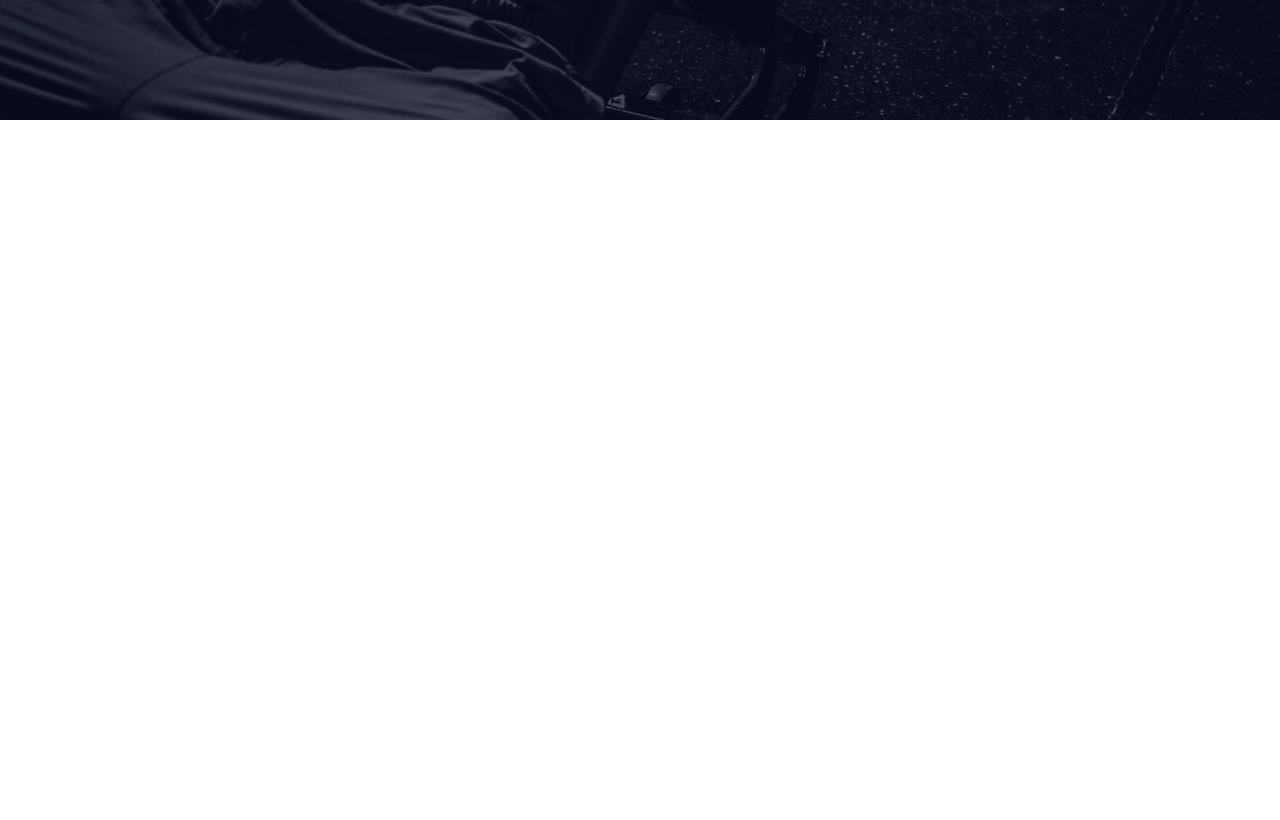
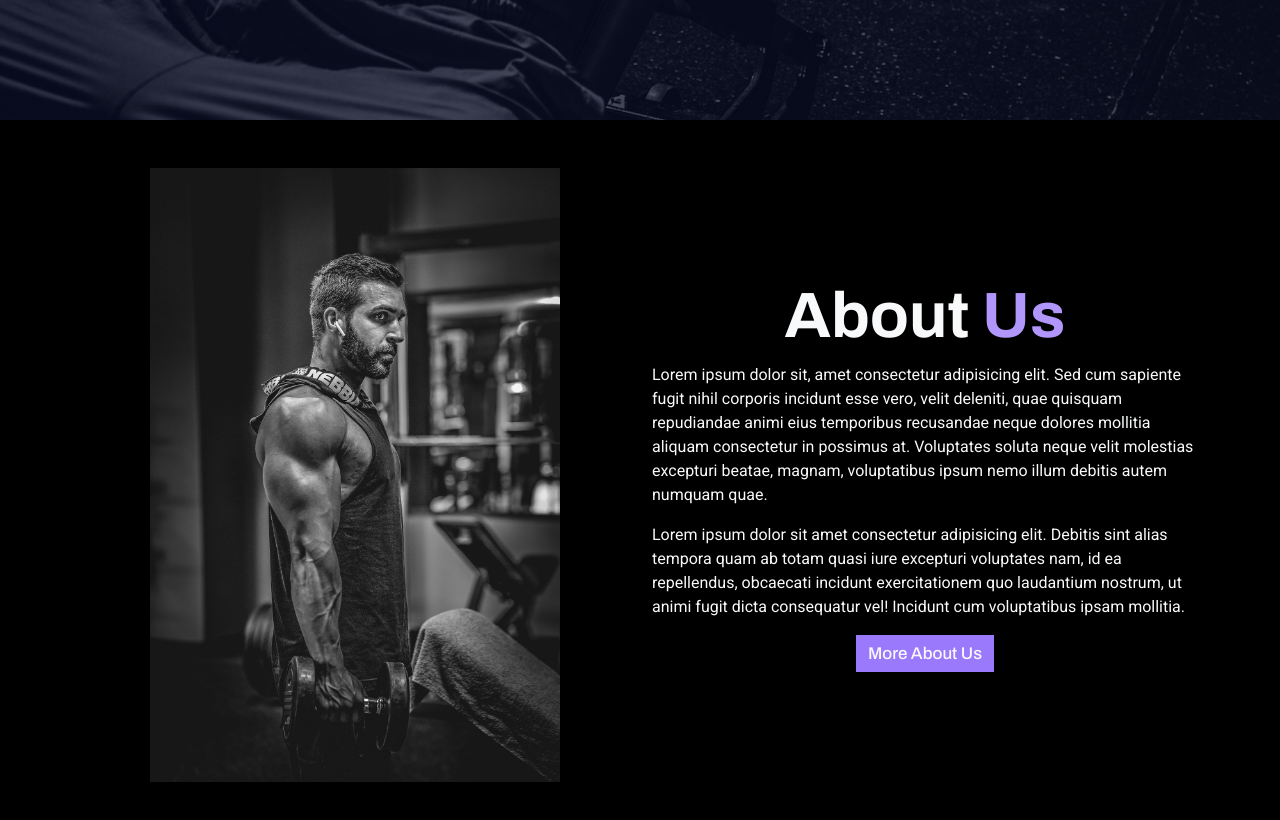
Before and after one commit to Ayeshan-Oshitha/Tutorial-Project--Gym-Website-Bootstrap, a React (Create React App) app in the folder gym_website/: page / in a window 1280 px wide. Shown: the part 680-1500 px from the top of the page. Before the commit the page ends 800 px from the top, so only its background shows below. Built offline with nearby package versions, Linux system fonts and the light colour scheme.

Commit message:
5. About Section

```diff
--- a/gym_website/src/App.js
+++ b/gym_website/src/App.js
@@ -2,12 +2,14 @@ import logo from "./logo.svg";
 import "./App.css";
 import NavigationBar from "./components/Navigation/NavigationBar";
 import Hero from "./components/Hero/Hero";
+import About from "./components/About/About";
 
 function App() {
   return (
     <div className="App">
       <NavigationBar />
       <Hero />
+      <About />
     </div>
   );
 }
--- /dev/null
+++ b/gym_website/src/components/About/About.jsx
@@ -0,0 +1,48 @@
+import React from "react";
+import "./About.css";
+import { motion } from "framer-motion";
+import AboutImg from "../../assets/images/img4.jpg";
+import PurpleBtn from "../PurpleBtn/PurpleBtn";
+
+const About = () => {
+  return (
+    <div className="bg-black text-light py-4 py-sm-5" id="about">
+      <div className="container">
+        <div className="flex-column-reverse flex-lg-row row">
+          <motion.div
+            className="col-lg-6 d-flex justify-content-center"
+            initial={{ opacity: 0, x: -300 }}
+            whileInView={{ opacity: 1, x: 0 }}
+            transition={{ duration: 1 }}
+          >
+            <img className="img-fluid w-75 mt-4 mt-lg-0" src={AboutImg} alt="about us img" />
+          </motion.div>
+          <motion.div
+            className="col-lg-6 d-flex flex-column justify-content-center align-items-center"
+            initial={{ opacity: 0, x: 350 }}
+            whileInView={{ opacity: 1, x: 0 }}
+            transition={{ duration: 1 }}
+          >
+            <h2 className="section-title text-capitalize fw-bold">
+              About <span className="text-purple">us</span>
+            </h2>
+            <p>
+              Lorem ipsum dolor sit, amet consectetur adipisicing elit. Sed cum sapiente fugit nihil corporis incidunt esse vero, velit
+              deleniti, quae quisquam repudiandae animi eius temporibus recusandae neque dolores mollitia aliquam consectetur in possimus
+              at. Voluptates soluta neque velit molestias excepturi beatae, magnam, voluptatibus ipsum nemo illum debitis autem numquam
+              quae.
+            </p>
+            <p>
+              Lorem ipsum dolor sit amet consectetur adipisicing elit. Debitis sint alias tempora quam ab totam quasi iure excepturi
+              voluptates nam, id ea repellendus, obcaecati incidunt exercitationem quo laudantium nostrum, ut animi fugit dicta consequatur
+              vel! Incidunt cum voluptatibus ipsam mollitia.
+            </p>
+            <PurpleBtn btnTitle="More about us" />
+          </motion.div>
+        </div>
+      </div>
+    </div>
+  );
+};
+
+export default About;
```
Also changed, not shown: gym_website/src/components/About/About.css (added).
